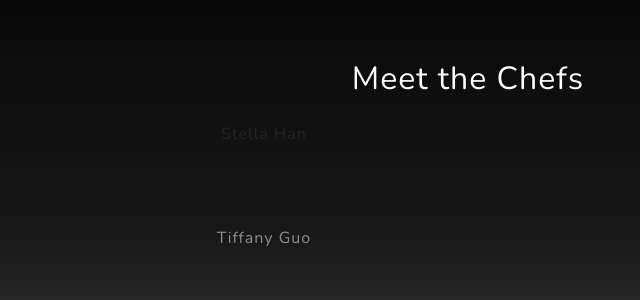
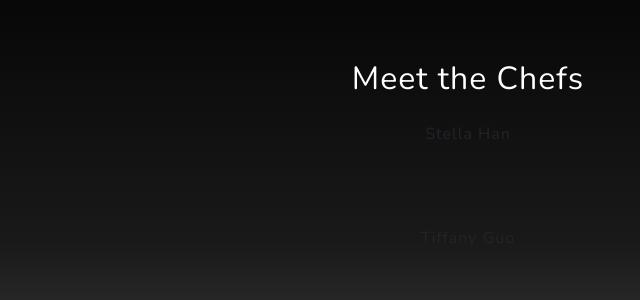
Before and after one commit to tiffanyguo8/ECE5725, a plain HTML site: page index.html in a window 1280 px wide. Shown: the part 900-1200 px from the top of the page, 172-812 px from the left. Drawn offline with nearby package versions, Linux system fonts and the light colour scheme.

Commit message:
Update index.html

```diff
--- a/index.html
+++ b/index.html
@@ -50,16 +50,8 @@
                 <div class="row gx-4 gx-lg-5 justify-content-center">
                     <div class="col-lg-8">
                         <h2 class="text-white mb-4">Meet the Chefs</h2>
-                        <div style="width:40%;float:left>
-                            <p class="text-white-50">
-                                Stella Han
-                            </p>
-                        </div>
-                        <div style="width:40%;float:right>
-                            <p class="text-white-50">
-                                Tiffany Guo
-                            </p>
-                        </div>
+                        <p class="chef1">Stella Han</p>
+                        <p class="chef2">Tiffany Guo</p>
                     </div>
                 </div>
                 <!--img class="img-fluid" src="assets/img/ipad.png" alt="..." /-->
```
